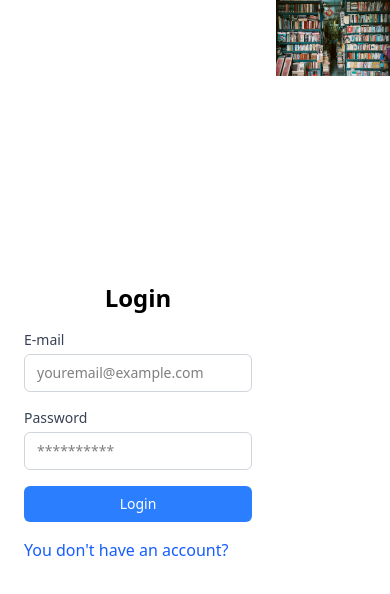
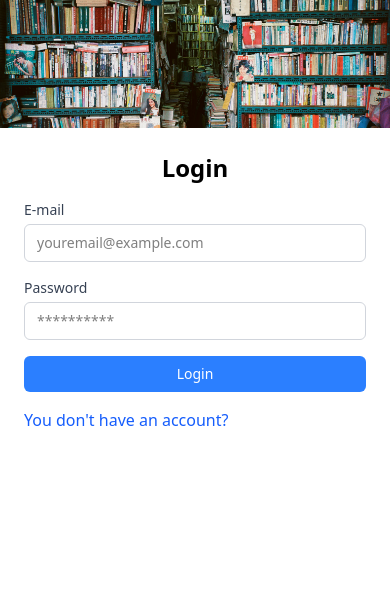
Before and after one commit to amg1114/4thewords_frontend_johan_moreno, a React (Vite) app: page /login in a window 390 px wide. Shown: the top 594 px of the page. Built offline with nearby package versions, Linux system fonts and the light colour scheme.

Commit message:
refactor(AuthLayout): improve layout structure for better responsiveness on mobile and desktop

```diff
--- a/src/pages/auth/AuthLayout.tsx
+++ b/src/pages/auth/AuthLayout.tsx
@@ -2,12 +2,20 @@ import { Outlet } from 'react-router';
 
 export function AuthLayout() {
   return (
-    <div className="flex h-screen overflow-hidden">
-      <div className="flex w-full max-w-md flex-col justify-center p-6">
+    <div className="flex h-screen flex-col overflow-hidden md:flex-row">
+      {/* Imagen pequeña decorativa en móviles */}
+      <figure className="relative block h-32 w-full md:hidden">
+        <img src="auth-background.jpg" alt="Library Image" className="h-full w-full object-cover" />
+      </figure>
+
+      {/* Panel del formulario */}
+      <div className="flex w-full flex-col justify-center p-6 md:max-w-md">
         <Outlet />
       </div>
-      <figure className="flex-fill relative">
-        <img src="auth-background.jpg" alt="Library Image" className="object-cover" />
+
+      {/* Imagen completa en pantallas grandes */}
+      <figure className="relative hidden flex-1 md:flex">
+        <img src="auth-background.jpg" alt="Library Image" className="h-full w-full object-cover" />
       </figure>
     </div>
   );
```
